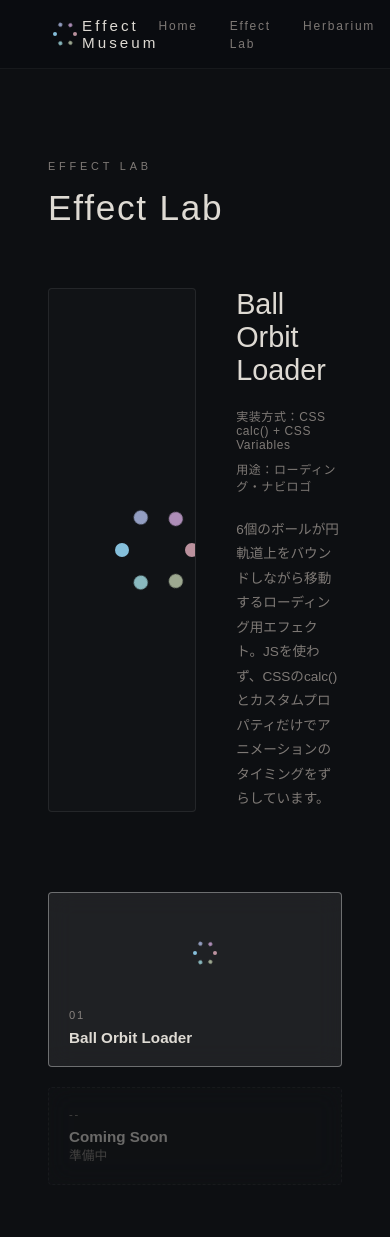
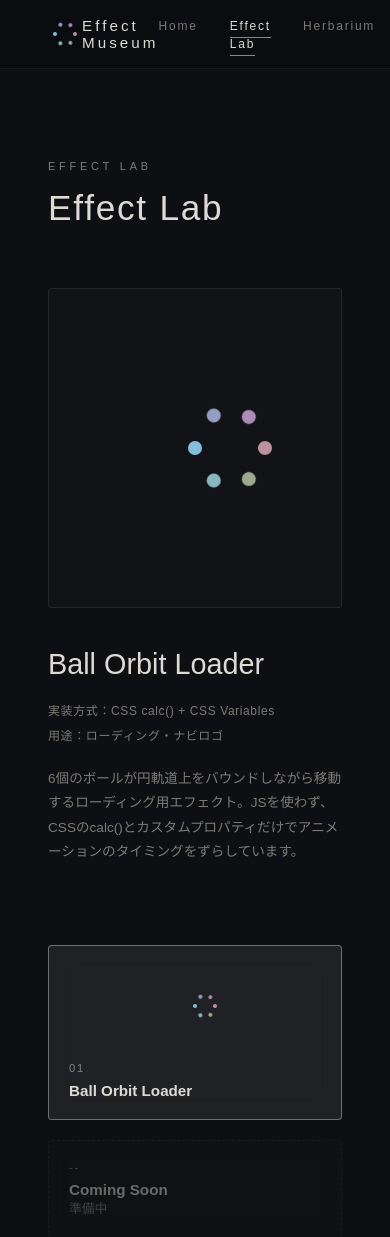
Before and after one commit to ko246/Effect_musium, a Flask app: page /effect-lab in a window 390 px wide. Shown: the top 1237 px of the page. Run offline with Flask 3, Linux system fonts and the light colour scheme.

Commit message:
ナビゲーション：現在地表示とEffect Labメインプレビューのレスポンシブ対応
Co-Authored-By: Claude Sonnet 5 <noreply@anthropic.com>

```diff
--- a/app_flask/src/static/css/style.css
+++ b/app_flask/src/static/css/style.css
@@ -89,6 +89,12 @@ nav {
 
 .nav-links a:hover {
     color: rgba(240, 235, 228, 0.92);
+}
+
+.nav-links a.is-active {
+    color: rgba(240, 235, 228, 0.92); /* 現在地：ホバー時と同じ文字色 */
+    border-bottom: 1px solid rgba(240, 235, 228, 0.55); /* 下線でホバーと区別する */
+    padding-bottom: 4px;
 }
 
 /*
@@ -363,6 +369,17 @@ Effect Lab：メインプレビュー
     color: rgba(220, 210, 200, 0.55);
 }
 
+/* 幅が狭い画面では2カラムだと細長くなるため、プレビューの下に情報パネルを積む */
+@media (max-width: 900px) {
+    .lab-stage-wrap {
+        grid-template-columns: 1fr;
+    }
+
+    .lab-stage {
+        min-height: 320px;
+    }
+}
+
 /*
 =============================================
 Effect Lab：ギャラリー
--- a/app_flask/src/templates/base.html
+++ b/app_flask/src/templates/base.html
@@ -28,10 +28,10 @@
                 <span class="nav-logo-text">Effect Museum</span>
             </a>
 
-            <!-- ナビゲーションリンク -->
+            <!-- ナビゲーションリンク：現在地は.is-activeで判別できるようにする -->
             <ul class="nav-links">
-                <li><a href="{{ url_for('index') }}">Home</a></li>
-                <li><a href="{{ url_for('effect_lab') }}">Effect Lab</a></li>
+                <li><a href="{{ url_for('index') }}" class="{{ 'is-active' if request.endpoint == 'index' }}">Home</a></li>
+                <li><a href="{{ url_for('effect_lab') }}" class="{{ 'is-active' if request.endpoint == 'effect_lab' }}">Effect Lab</a></li>
                 <li><a href="#">Herbarium</a></li>
             </ul>
         </nav>
```
